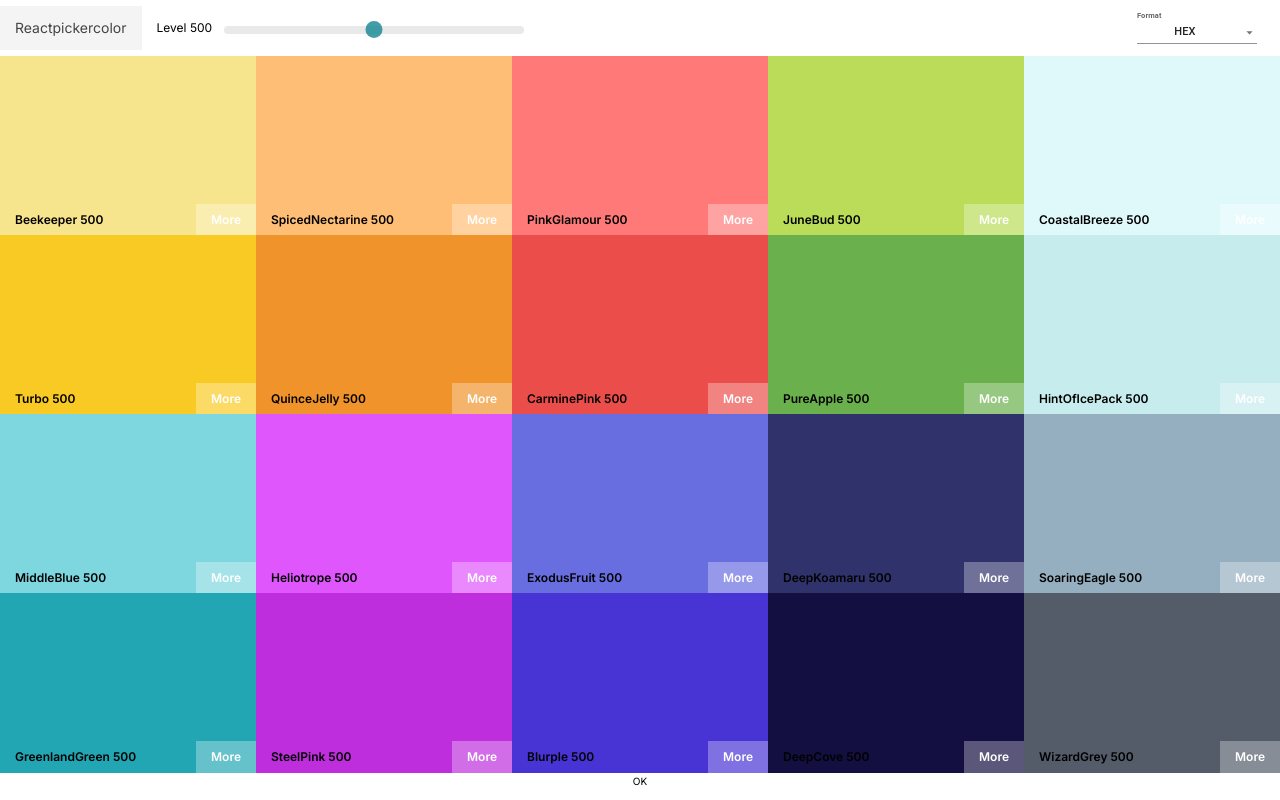
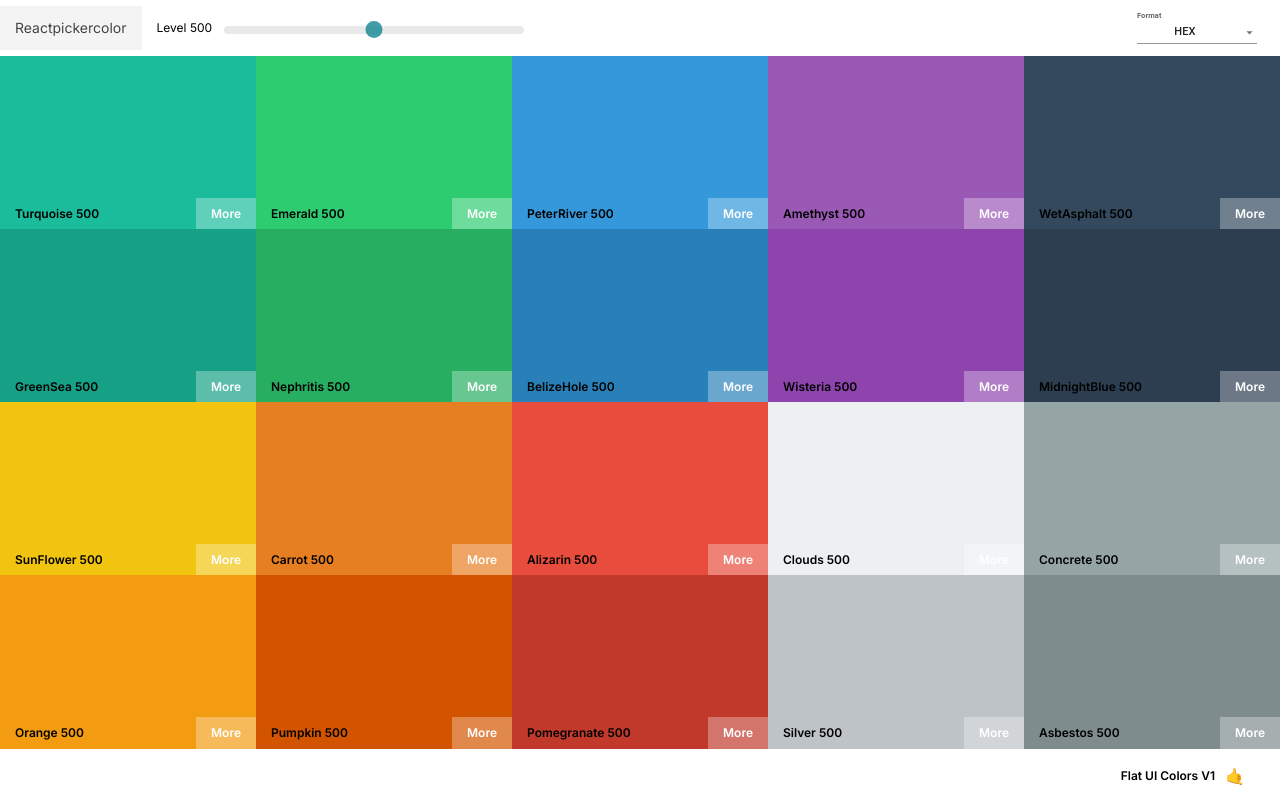
Before and after one commit to ElAlamiIdriss/React-Colors-Project, a React (Create React App) app: page / in a window 1280 px wide. Built offline with nearby package versions, Linux system fonts and the light colour scheme.

Commit message:
Add palette footer

```diff
--- a/src/App.js
+++ b/src/App.js
@@ -10,7 +10,7 @@ class App extends Component {
   render() {
     return (
       <div className="App">
-        <Palette palette={generatePalette(seedColors[4])} />
+        <Palette palette={generatePalette(seedColors[1])} />
       </div>
     );
   }
--- a/src/components/BoxColor.js
+++ b/src/components/BoxColor.js
@@ -7,7 +7,7 @@ class BoxColor extends Component {
 
   handleCopyChange = () => {
     this.setState({ copied: true }, () =>
-      setTimeout(() => this.setState({ copied: false }), 1500)
+      setTimeout(() => this.setState({ copied: false }), 1000)
     );
   };
 
--- a/src/components/Palette.css
+++ b/src/components/Palette.css
@@ -4,9 +4,24 @@
 }
 
 .palette-colors {
-  height: 90%;
+  height: 87%;
 }
 
 .snack-bar-message {
   font-size: 1.2rem;
 }
+
+.footer {
+  height: 6%;
+  display: flex;
+  justify-content: flex-end;
+  align-items: center;
+  padding: 0 2.5rem;
+  font-size: 1.2rem;
+  font-weight: 600;
+}
+
+.footer-emoji {
+  font-size: 1.6rem;
+  margin: 0 1rem;
+}
--- a/src/components/Palette.js
+++ b/src/components/Palette.js
@@ -9,7 +9,7 @@ import NavBar from "./NavBar";
 import BoxColor from "./BoxColor";
 
 class Palette extends Component {
-  state = { level: 500, format: "hex", openSnackbar: true };
+  state = { level: 500, format: "hex", openSnackbar: false };
 
   changeLevel = (level) => {
     this.setState({ level });
@@ -28,7 +28,7 @@ class Palette extends Component {
     const { level, format, openSnackbar } = this.state;
 
     const colorBoxes = palette.colors[level].map((color) => (
-      <BoxColor background={color[format]} name={color.name} />
+      <BoxColor background={color[format]} name={color.name} key={color.id} />
     ));
 
     return (
@@ -40,13 +40,16 @@ class Palette extends Component {
           changeFormat={this.changeFormat}
         />
         <div className="palette-colors">{colorBoxes}</div>
-        <footer>OK</footer>
+        <footer className="footer">
+          {palette.paletteName}{" "}
+          <span className="footer-emoji">{palette.emoji}</span>
+        </footer>
 
         {/* Snack Bar for format*/}
         <Snackbar
           anchorOrigin={{ vertical: "bottom", horizontal: "left" }}
           open={openSnackbar}
-          autoHideDuration={2000}
+          autoHideDuration={1000}
           onClose={this.closeSnackBar}
           message={
             <span id="message-id" className="snack-bar-message">
```
